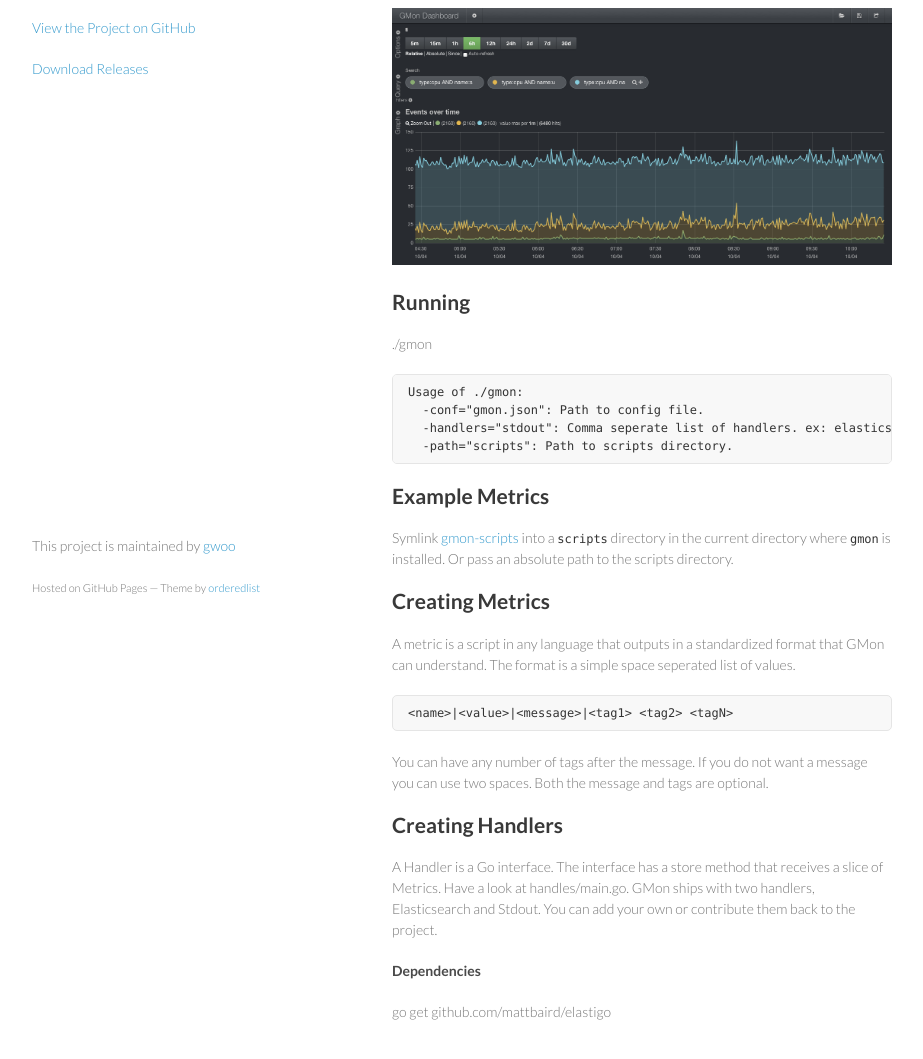
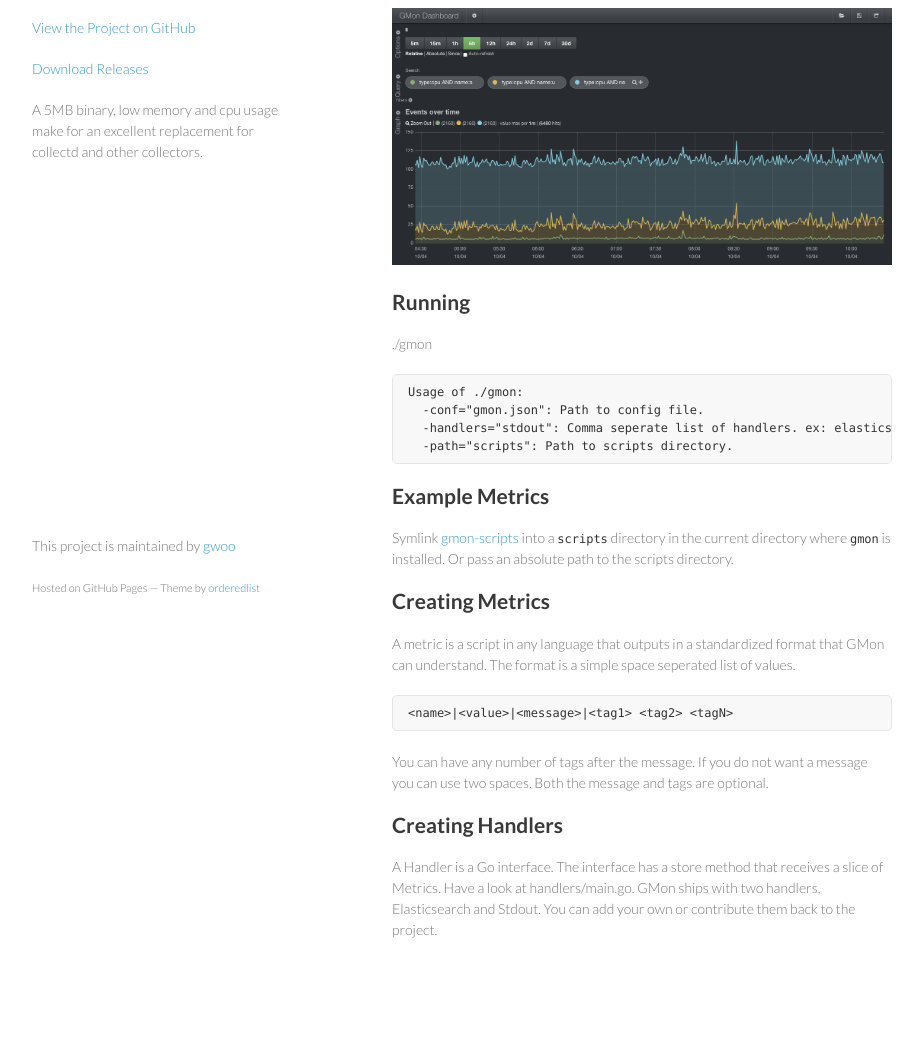
Before and after one commit to gwoo/gmon, a plain HTML site: page index.html in a window 1280 px wide. Shown: the part 133-1192 px from the top of the page, without its empty margins (178-1101 px from the left). After the commit the page ends 1143 px from the top, so only its background shows below. Drawn offline with Linux system fonts and the light colour scheme.

Commit message:
Update index.html

```diff
--- a/index.html
+++ b/index.html
@@ -20,6 +20,7 @@
 
         <p class="view"><a href="https://github.com/gwoo/gmon">View the Project on GitHub</a></p>
         <p class="view"><a href="https://github.com/gwoo/gmon/releases">Download Releases</a></p>
+        <p>A 5MB binary, low memory and cpu usage make for an excellent replacement for collectd and other collectors.</p>
       </header>
       <section>
 <p>GMon is a Go program to monitor and distribute metrics associated with any
@@ -62,14 +63,10 @@ message you can use two spaces. Both the message and tags are optional.</p>
 <a name="creating-handlers" class="anchor" href="#creating-handlers"><span class="octicon octicon-link"></span></a>Creating Handlers</h2>
 
 <p>A Handler is a Go interface. The interface has a store method that receives
-a slice of Metrics. Have a look at handles/main.go. GMon ships with two
+a slice of Metrics. Have a look at handlers/main.go. GMon ships with two
 handlers, Elasticsearch and Stdout. You can add your own or contribute them
 back to the project.</p>
 
-<h4>
-<a name="dependencies" class="anchor" href="#dependencies"><span class="octicon octicon-link"></span></a>Dependencies</h4>
-
-<p>go get github.com/mattbaird/elastigo</p>
       </section>
       <footer>
         <p>This project is maintained by <a href="https://github.com/gwoo">gwoo</a></p>
```
